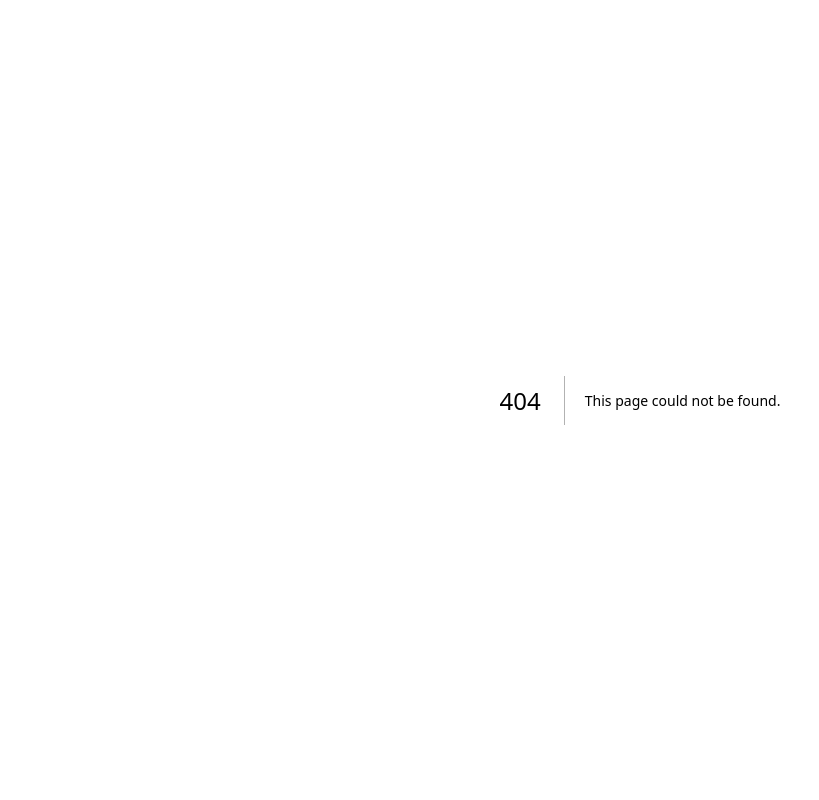
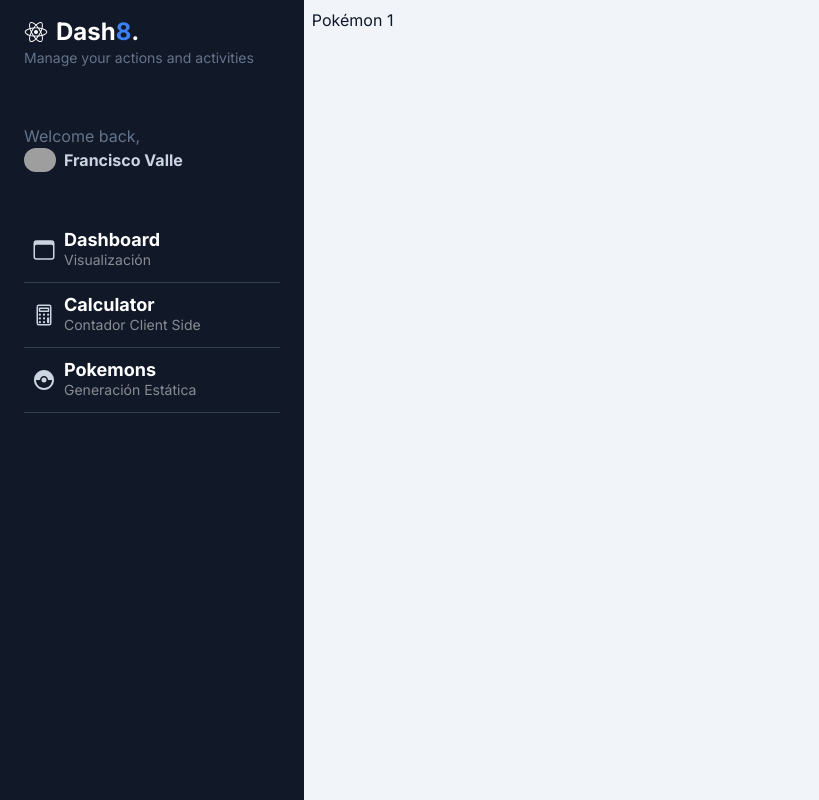
Before and after one commit to C3SC0-V4113/My-Dashboard, a Next.js app: page /dashboard/pokemons/1 in a window 1280 px wide. Before the commit this address had no page. Shown: the whole page, without its empty margins (0-819 px from the left). Built offline with nearby package versions, Linux system fonts and the light colour scheme; grey boxes are pictures that could not be loaded.

Commit message:
added page for Pokemon id

```diff
--- /dev/null
+++ b/src/app/dashboard/pokemons/[id]/page.tsx
@@ -0,0 +1,15 @@
+import { NextPage } from "next";
+
+interface Props {
+  params: { id: string };
+}
+
+const PokemonPage: NextPage<Props> = ({ params }) => {
+  return (
+    <div>
+      <h1>Pokémon {params.id}</h1>
+    </div>
+  );
+};
+
+export default PokemonPage;
--- a/src/pokemons/components/PokemonCard.tsx
+++ b/src/pokemons/components/PokemonCard.tsx
@@ -26,7 +26,7 @@ export const PokemonCard = ({ pokemon }: Props) => {
           </p>
           <div className="mt-5">
             <Link
-              href={`/pokemon/${id}`}
+              href={`pokemons/${id}`}
               className="border rounded-full py-2 px-4 text-xs font-semibold text-gray-100"
             >
               Más Información
```
